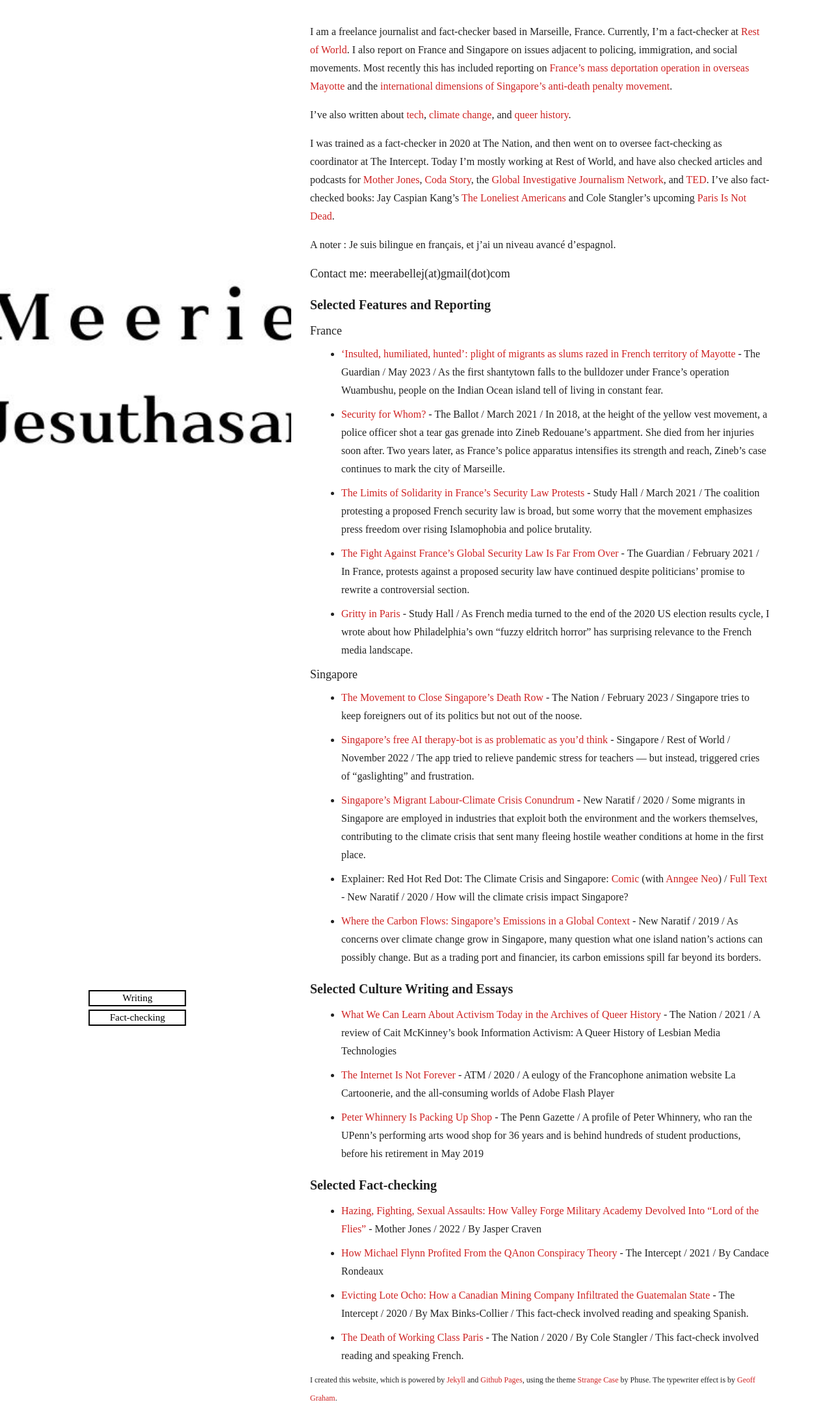
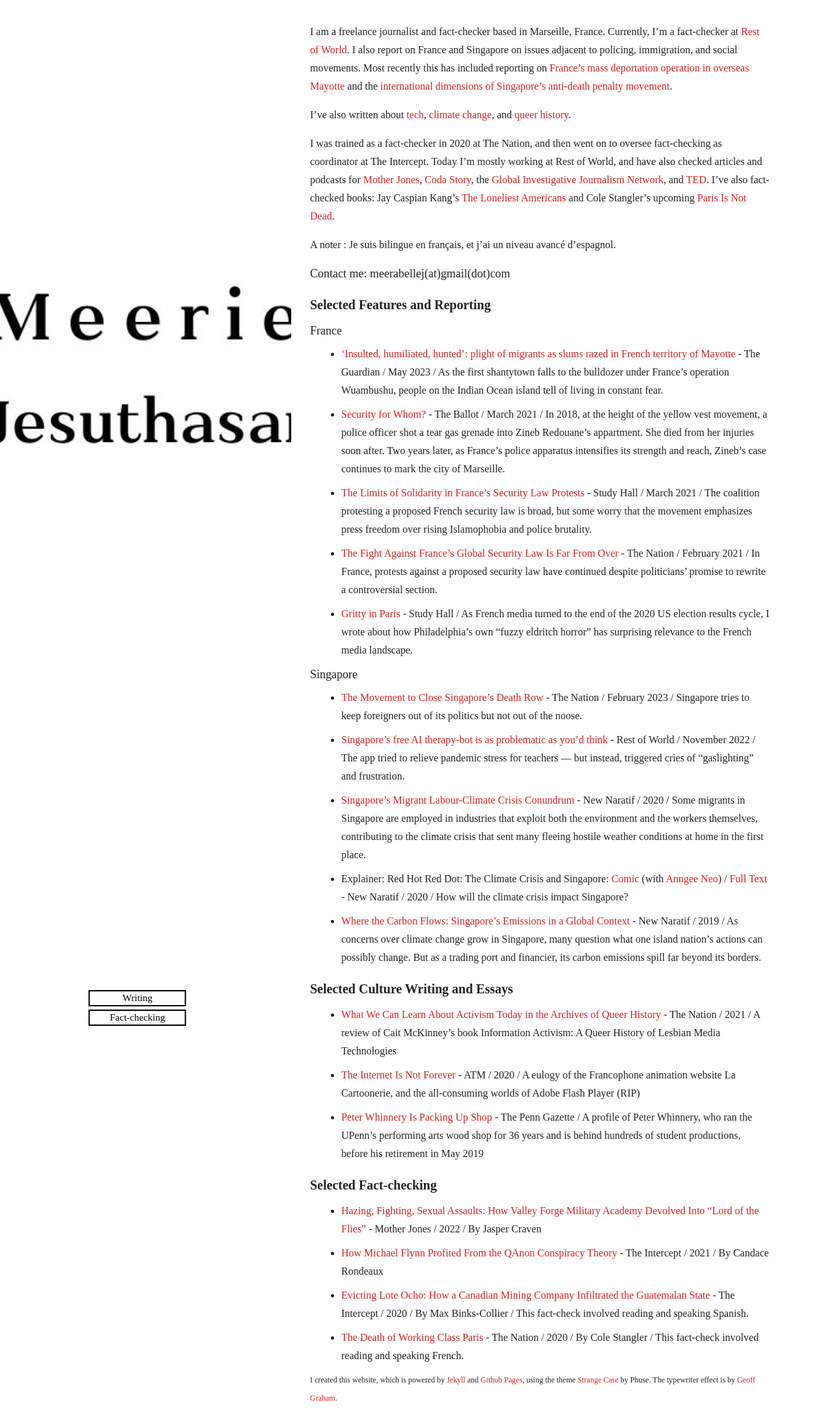
Before and after one commit to meerabellejesuthasan/meerabellejesuthasan.github.io, a Jekyll site: the page built from index.md, in a window 1280 px wide. Shown: the top 2195 px of the page at 65% size. Built offline with Jekyll 4.4.1, drawn with Linux system fonts in a browser that asks for light colours; nearby versions of some CDN libraries; some web fonts are replaced; Markdown is read by kramdown in place of the engine named in the settings.

Commit message:
Update index.md

```diff
--- a/index.md
+++ b/index.md
@@ -17,20 +17,20 @@ A noter : Je suis bilingue en français, et j'ai un niveau avancé d'espagnol.
 * [‘Insulted, humiliated, hunted’: plight of migrants as slums razed in French territory of Mayotte](https://www.theguardian.com/global-development/2023/may/31/insulted-humiliated-hunted-plight-of-migrants-as-slums-razed-in-french-territory-of-mayotte) - The Guardian / May 2023 / As the first shantytown falls to the bulldozer under France’s operation Wuambushu, people on the Indian Ocean island tell of living in constant fear.
 * [Security for Whom?](https://www.theballot.world/articles/security-for-who) - The Ballot / March 2021 / In 2018, at the height of the yellow vest movement,  a police officer shot a tear gas grenade into Zineb Redouane's appartment. She died from her injuries soon after. Two years later, as France’s police apparatus intensifies its strength and reach, Zineb's case continues to mark the city of Marseille.
 * [The Limits of Solidarity in France’s Security Law Protests](https://studyhall.xyz/the-limits-of-solidarity-in-frances-global-security-law-protests/) - Study Hall / March 2021 / The coalition protesting a proposed French security law is broad, but some worry that the movement emphasizes press freedom over rising Islamophobia and police brutality.
-* [The Fight Against France’s Global Security Law Is Far From Over](https://www.thenation.com/article/world/france-global-security-law/) -  The Guardian / February 2021 / In France, protests against a proposed security law have continued despite politicians' promise to rewrite a controversial section.
+* [The Fight Against France’s Global Security Law Is Far From Over](https://www.thenation.com/article/world/france-global-security-law/) -  The Nation / February 2021 / In France, protests against a proposed security law have continued despite politicians' promise to rewrite a controversial section.
 * [Gritty in Paris](https://studyhall.xyz/gritty-in-paris/) -  Study Hall / As French media turned to the end of the 2020 US election results cycle, I wrote about how Philadelphia’s own “fuzzy eldritch horror” has surprising relevance to the French media landscape.
 
 <h2>Singapore</h2>
 
 * [The Movement to Close Singapore’s Death Row](https://www.thenation.com/article/world/singapore-death-penalty/) - The Nation / February 2023 / Singapore tries to keep foreigners out of its politics but not out of the noose.
-* [Singapore’s free AI therapy-bot is as problematic as you’d think](https://restofworld.org/2022/free-therapy-chatbots-singapore/) - Singapore / Rest of World / November 2022 / The app tried to relieve pandemic stress for teachers — but instead, triggered cries of “gaslighting” and frustration.
+* [Singapore’s free AI therapy-bot is as problematic as you’d think](https://restofworld.org/2022/free-therapy-chatbots-singapore/) - Rest of World / November 2022 / The app tried to relieve pandemic stress for teachers — but instead, triggered cries of “gaslighting” and frustration.
 * [Singapore's Migrant Labour-Climate Crisis Conundrum](https://newnaratif.com/journalism/singapores-migrant-labour-climate-crisis-conundrum/share/zrrenoryyrw/2d08bc9b3d2cf3228920c550a4310c86) - New Naratif / 2020 / Some migrants in Singapore are employed in industries that exploit both the environment and the workers themselves, contributing to the climate crisis that sent many fleeing hostile weather conditions at home in the first place.
 * Explainer: Red Hot Red Dot: The Climate Crisis and Singapore: [Comic](https://newnaratif.com/comic/red-hot-red-dot-the-climate-crisis-and-singapore/) (with [Anngee Neo](https://www.anngee.sg/)) / [Full Text](https://newnaratif.com/research/explainer-the-climate-crisis-and-singapore/) - New Naratif / 2020 / How will the climate crisis impact Singapore?
 * [Where the Carbon Flows: Singapore’s Emissions in a Global Context](https://newnaratif.com/journalism/where-the-carbon-flows-singapores-emissions-in-a-global-context/share/zrrenoryyrw/22367e845ad71c7a278473e5a2995387/) - New Naratif / 2019 / As concerns over climate change grow in Singapore, many question what one island nation’s actions can possibly change. But as a trading port and financier, its carbon emissions spill far beyond its borders.
 
 <h1>Selected Culture Writing and Essays</h1>
 * [What We Can Learn About Activism Today in the Archives of Queer History](https://www.thenation.com/article/culture/information-activism-review/) - The Nation / 2021 / A review of Cait McKinney's book Information Activism:  A Queer History of Lesbian Media Technologies
-* [The Internet Is Not Forever](https://www.atm-magazine.com/issue-1-wicked/the-internet-is-not-forever) - ATM / 2020 / A eulogy of the Francophone animation website La Cartoonerie, and the all-consuming worlds of Adobe Flash Player
+* [The Internet Is Not Forever](https://www.atm-magazine.com/issue-1-wicked/the-internet-is-not-forever) - ATM / 2020 / A eulogy of the Francophone animation website La Cartoonerie, and the all-consuming worlds of Adobe Flash Player (RIP)
 * [Peter Whinnery Is Packing Up Shop](http://thepenngazette.com/peter-whinnery-is-packing-up-shop/) - The Penn Gazette / A profile of Peter Whinnery, who ran the UPenn's performing arts wood shop for 36 years and is behind hundreds of student productions, before his retirement in May 2019
 
 <h1 id="fact-checking"> Selected Fact-checking </h1>
```
